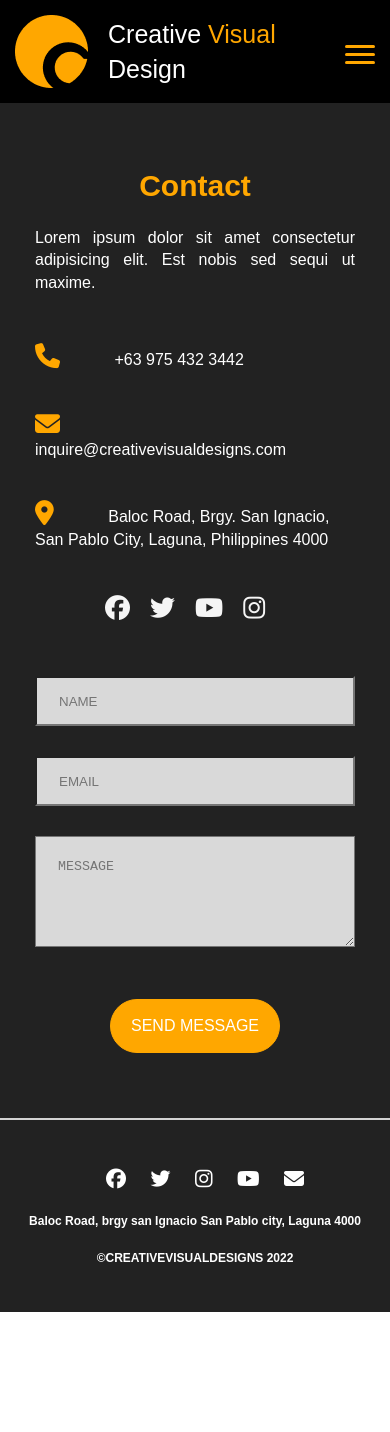
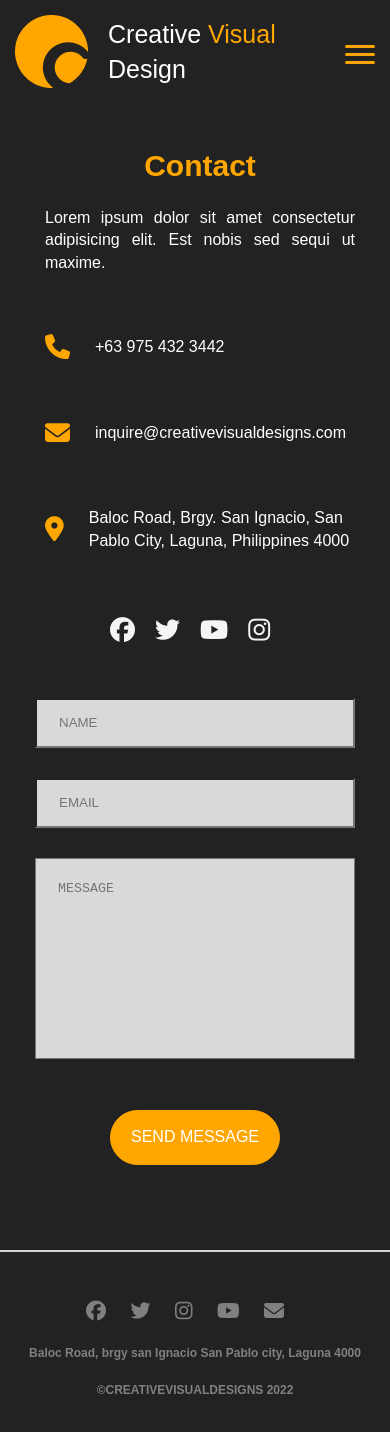
Before and after one commit to McastIII/CVD-Basic, a plain HTML site: page contact.html in a window 390 px wide. Before the commit the page ends 1312 px from the top, so only its background shows below. Drawn offline with Linux system fonts and the light colour scheme.

Commit message:
6th commit

```diff
--- a/contact.html
+++ b/contact.html
@@ -10,7 +10,7 @@
 </head>
 <body>
 
-    <header class="header">
+    <header class="header shadow">
         <div class="container">
             <div class="header__wrapper">
                 <div class="branding">
@@ -40,7 +40,7 @@
             <h2>Contact</h2>
             <div class="cnt-contacts__wrapper">
             <div class="cnt-contact__details">
-                <p class="description">Lorem ipsum dolor sit amet consectetur adipisicing elit. Est nobis sed sequi ut maxime.</p>
+                <p>Lorem ipsum dolor sit amet consectetur adipisicing elit. Est nobis sed sequi ut maxime.</p>
                 <div class="contacts">
                     <i class="fa-solid fa-phone"></i>
                         <p>+63 975 432 3442</p>
@@ -68,7 +68,7 @@
                 <form action="#">
                     <input type="text" id="name" name="name" placeholder="NAME"> <br>
                     <input type="text" id="email" name="email" placeholder="EMAIL"> <br>
-                    <textarea name="message" id="msg" cols="20" rows="7" placeholder="MESSAGE"></textarea> <br>
+                    <textarea name="message" id="msg" cols="20" rows="13" placeholder="MESSAGE"></textarea> <br>
 
                     <div class="submit__button">
                         <a href="" class="btn yellow-white">SEND MESSAGE</a>
--- a/style.css
+++ b/style.css
@@ -132,7 +132,7 @@ img {
 /*----------------HEADER----------------------*/
 
 .header {
-    background: black;
+    background: #222222;
     position: relative;
     position: fixed;
     width: 100%;
@@ -317,7 +317,7 @@ img {
     border: 1px solid #222222;
 }
 .btn.white {
-    background: #ffffff;
+    background: transparent;
     color: #222222;
     border: 1px solid #222222;
 }
@@ -556,23 +556,25 @@ img {
     align-items: center;
     justify-content: space-between;
     margin: 2rem 0;
-    color: #ffffff;
+    color: gray;
     font-weight: 600;
 }
 
 .footer .footer__wrapper__details li {
     display: inline-block;
     font-size: 2rem;
-    margin-left: 2rem;
+    margin-right: 2rem;
 }
 
+
 .footer .footer__wrapper__details i {
-    color: #ffffff;
+    color: gray;
     font-size: 2.5rem;
 }
 
 .footer .footer__wrapper__details ul li a i:hover {
     color: #ffa700;
+
 }
 
 @media screen and (max-width:500px) {
@@ -789,7 +791,7 @@ img {
     align-items: center;
     justify-content: space-between;
     margin: 2rem 0;
-    color: #ffffff;
+    color: gray;
     font-weight: 600;
 }
 
@@ -800,7 +802,7 @@ img {
 }
 
 .abt-footer .abt-footer__wrapper__details i {
-    color: #ffffff;
+    color: gray;
     font-size: 2.5rem;
 }
 
@@ -976,6 +978,7 @@ img {
 
 .up-updates .recent__post h2 {
     margin-top: 13rem;
+    margin-bottom: 2rem;
     font-size: 3rem;
     font-weight: 600;
     color: #ffa700;
@@ -999,8 +1002,7 @@ img {
 
 .up-updates .up-updates__wrapper{
     display: grid;
-    grid-template-columns: 2.5fr 1.1fr;
-    grid-gap: 5rem;
+    grid-template-columns: 2.2fr 1.1fr;
     padding-bottom: 5rem;
 }
 
@@ -1036,7 +1038,7 @@ img {
 .up-updates .up-updates__wrapper__trends ul {
     display: flex;
     justify-content: space-between;
-    max-width: 60rem;
+   margin-right: 1rem;
 }
 
 .up-updates .trends__concept{
@@ -1051,7 +1053,6 @@ img {
 
 .up-updates .recent__post h4{
     text-align: left;
-    margin-left: 2rem;
 }
 
 
@@ -1084,7 +1085,8 @@ img {
     margin-left: 2rem;
 }
 
-.up-updates .content p{
+.up-updates .content h4{
+    margin-top: 1.8rem;
     font-weight: 600;
     text-align: justify;
 }
@@ -1143,10 +1145,18 @@ img {
         font-size: 1.2rem;
     }
 
+    .up-updates .categories__title{
+        margin-top: 5rem;
+        margin-bottom: 3rem;
+    }
 
     .up-updates .recent__post h2{
         margin-top: 4rem;
         margin-bottom: 2rem;
+    }
+    .up-updates .recent__post h4{
+        text-align: left;
+        margin-left: 2rem;
     }
 
     .up-updates .tags h2{
@@ -1172,8 +1182,8 @@ img {
 
 
 .cnt-contacts{
-    padding-top: 15rem;
-    padding-bottom: 5rem;
+    padding-top: 13rem;
+    padding-bottom: 7rem;
     background: #222222;
     border-bottom: 2px solid #d3d3d3;
   }
@@ -1184,8 +1194,15 @@ img {
     grid-gap: 15rem;
   }
 
+.cnt-contacts .cnt-contact__details{
+    margin-left: 1rem;
+}
+.cnt-contacts .container h2{
+    margin-left: 1rem;
+}
+
   .cnt-contacts .cnt-contacts__wrapper p{
-   color: ffffff;
+   color: #ffffff;
   }
 
   .cnt-contacts .container h2{
@@ -1202,7 +1219,7 @@ img {
 
 
   .cnt-contacts .contacts{
-    margin: 4rem auto;
+    margin: 6.1rem auto;
   }
   .cnt-contacts .contacts p{
     display: inline;
@@ -1213,7 +1230,7 @@ img {
   .cnt-contacts .contacts i{
     color: #ffa700;
     font-size: 25px;
-    margin-right: 5rem;
+    margin-right: 3rem;
   }
 
   .cnt-contacts .social__media ul{
@@ -1243,6 +1260,9 @@ img {
     .cnt-contacts .cnt-contact__form #name{
     background-color: #d9d9d9;
     margin-bottom: 1.5rem;
+    }
+    .cnt-contacts .cnt-contact__form textarea{
+    resize: none;
     }
 
     .cnt-contacts .cnt-contact__form #email, #msg{
@@ -1278,21 +1298,26 @@ img {
         }
 
         .cnt-contacts .social__media ul{
-        justify-content: center;
+            justify-content: center;
         }
 
         .cnt-contacts .container h2{
         font-size: 3rem;
         text-align: center;
         }
-        .cnt-contacts .container p{
+        .cnt-contacts .cnt-contact__details p{
         text-align: justify;
         }
 
-
-        .cnt-contacts .description{
-        text-align: center;
-        margin-bottom: 5rem;
+        .cnt-contacts .contacts i{
+        margin-right: 2.5rem;
+        }
+        .cnt-contacts .contacts {
+        display: flex;
+        align-items: center;
+        }
+        .cnt-contacts .contacts p{
+        text-align: left;
         }
 
         .cnt-contacts .cnt-contact__form .submit__button{
```
Also changed, not shown: updates.html (+6 -6 lines), logo.svg (added).
